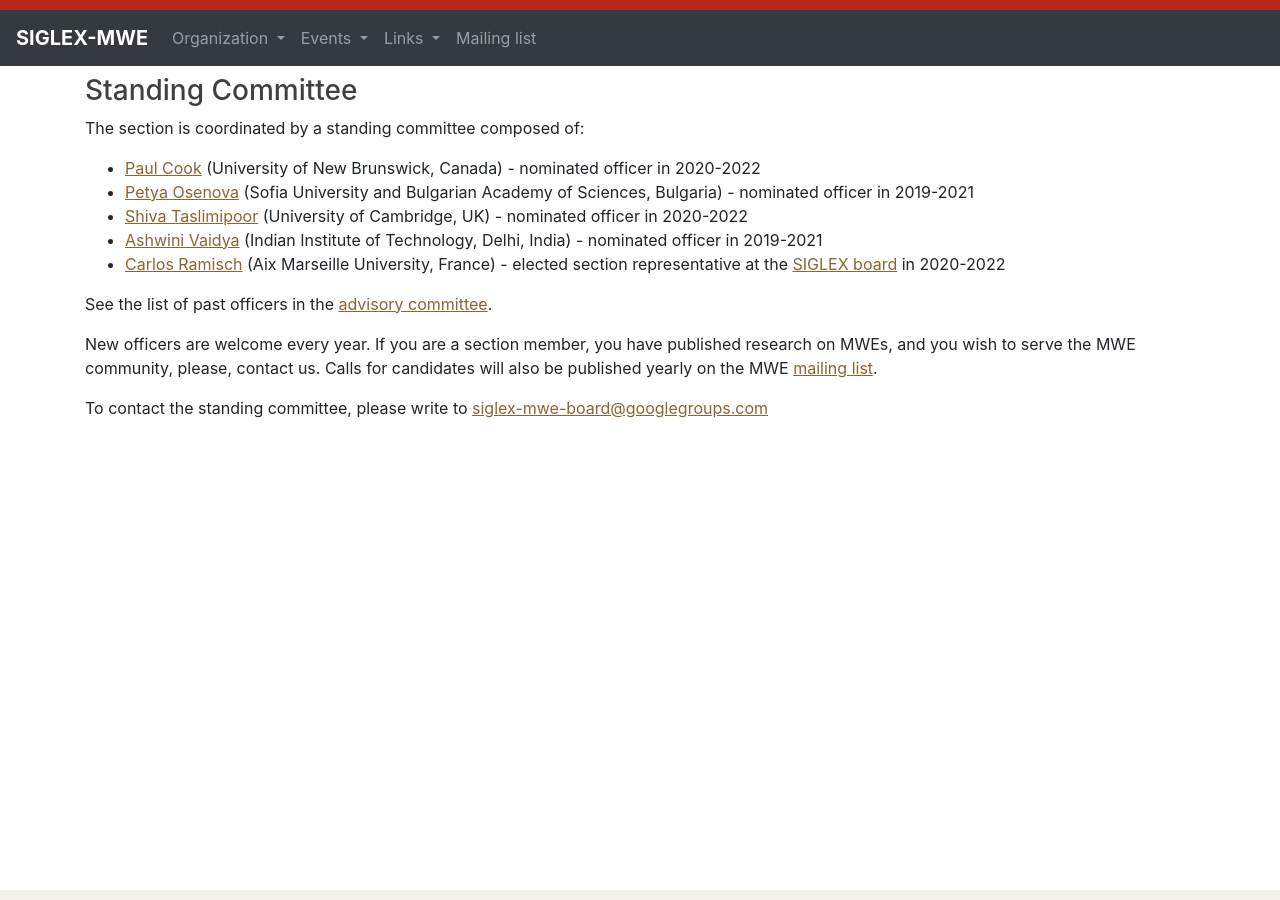
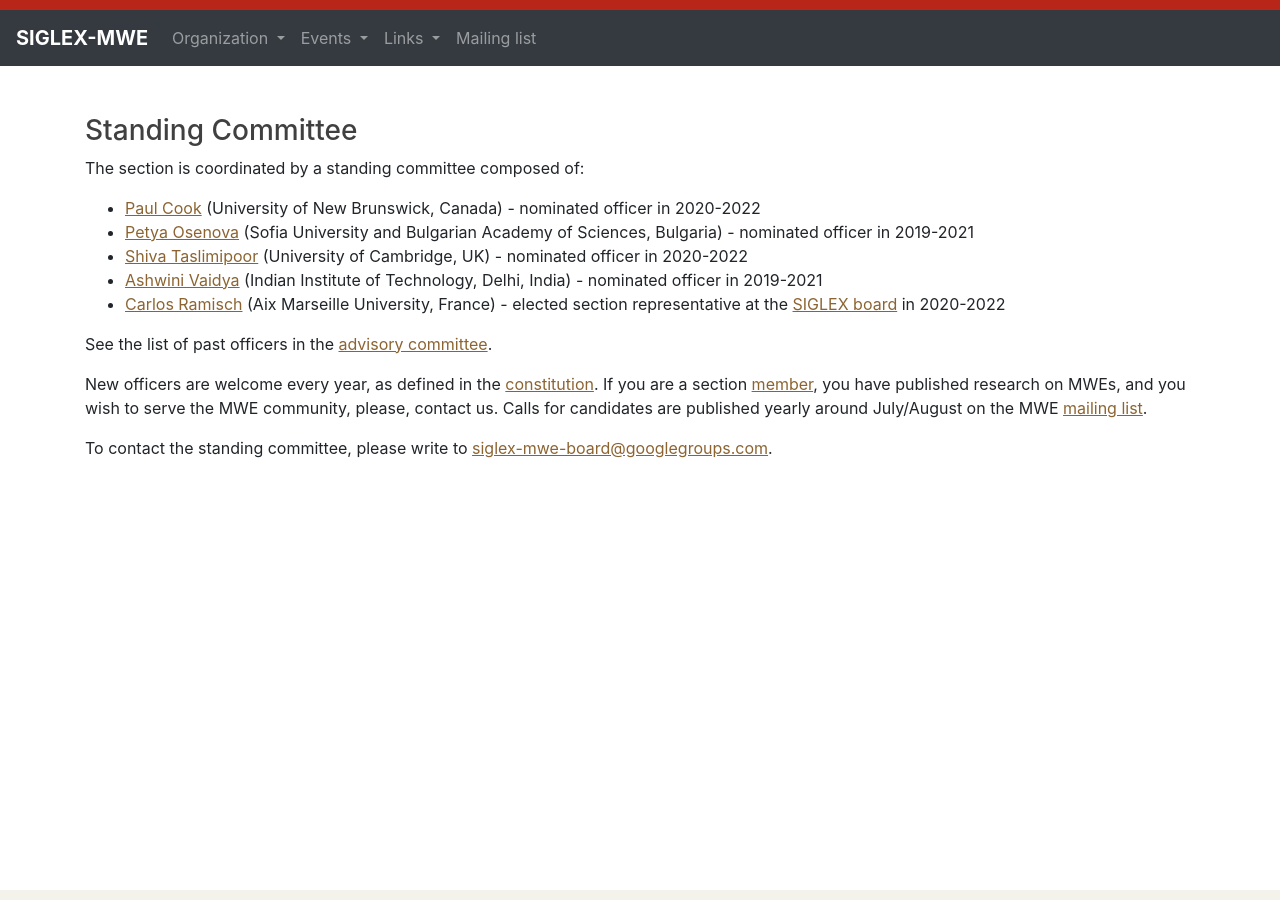
Before and after one commit to multiword/multiword.github.io, a Jekyll site: the page built from organization/standingcommittee.md, in a window 1280 px wide. Built offline with Jekyll 4.4.1, drawn with Linux system fonts in a browser that asks for light colours.

Commit message:
Update list of prev events, add page for external resources, add favicon, reorganize menu, minor rephrasing

```diff
--- a/_layouts/default.html
+++ b/_layouts/default.html
@@ -64,9 +64,13 @@
           <div class="dropdown-menu" aria-labelledby="sectionsNavbarDropdown">
             <a class="dropdown-item" href="http://parseme.eu">PARSEME COST Action</a>
             <a class="dropdown-item" href="https://gitlab.com/parseme/corpora/wikis/home">PARSEME Corpora</a>
-            <a class="dropdown-item" href="http://multiword.sourceforge.net/sharedtask2017">PARSEME shared task 1.0 (2017)</a>
-            <a class="dropdown-item" href="http://multiword.sourceforge.net/sharedtask2018">PARSEME shared task 1.1 (2018)</a>
             <a class="dropdown-item" href="http://multiword.sourceforge.net/sharedtask2020">PARSEME shared task 1.2 (2020)</a>
+            <!--<a class="dropdown-item" href="http://multiword.sourceforge.net/sharedtask2018">PARSEME shared task 1.1 (2018)</a>-->
+            <!--<a class="dropdown-item" href="http://multiword.sourceforge.net/sharedtask2017">PARSEME shared task 1.0 (2017)</a>-->
+            <hr class="mt-1 mb-1"/>
+            <a class="dropdown-item" href="https://langsci-press.org/catalog/series/pmwe">PMWE book series</a>
+            <a class="dropdown-item" href="{{ site.baseurl }}/mweresources">Other MWE resources</a>
+
           </div>
         </li>
         <li class="nav-item">
@@ -76,7 +80,7 @@
     </div>
   </nav>
   <!--------------------------------------------------------------->
-  <div class="container pt-2 main">
+  <div class="container pt-5 main">
     {{ content }}
   </div>
   <!--------------------------------------------------------------->
--- a/organization/standingcommittee.md
+++ b/organization/standingcommittee.md
@@ -15,6 +15,6 @@
 
 See the list of past officers in the [advisory committee](advisorycommittee).
 
-New officers are welcome every year. If you are a section member, you have published research on MWEs, and you wish to serve the MWE community, please, contact us. Calls for candidates will also be published yearly on the MWE [mailing list](../mailinglist).
+New officers are welcome every year, as defined in the [constitution](constitution). If you are a section [member](members), you have published research on MWEs, and you wish to serve the MWE community, please, contact us. Calls for candidates are published yearly around July/August on the MWE [mailing list](../mailinglist).
 
-To contact the standing committee, please write to [siglex-mwe-board@googlegroups.com](mailto:siglex-mwe-board@googlegroups.com)
+To contact the standing committee, please write to [siglex-mwe-board@googlegroups.com](mailto:siglex-mwe-board@googlegroups.com).
```
Also changed, not shown: events/previousevents.md (+11 -11 lines), mweresources.md (added, +33 -0 lines), organization/constitution.md (+6 -0 lines), organization/members.md (+1 -2 lines), favicon.ico (added).
